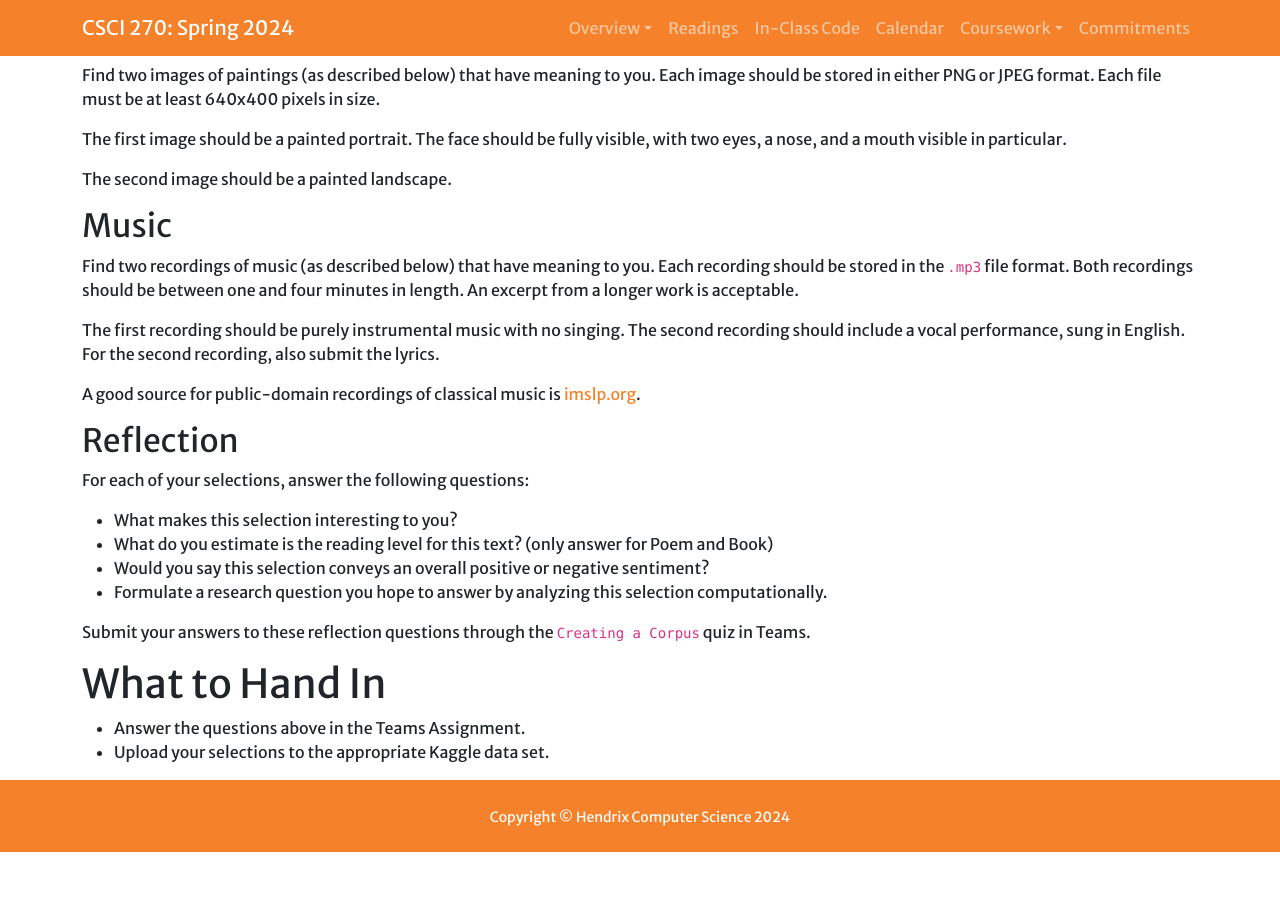
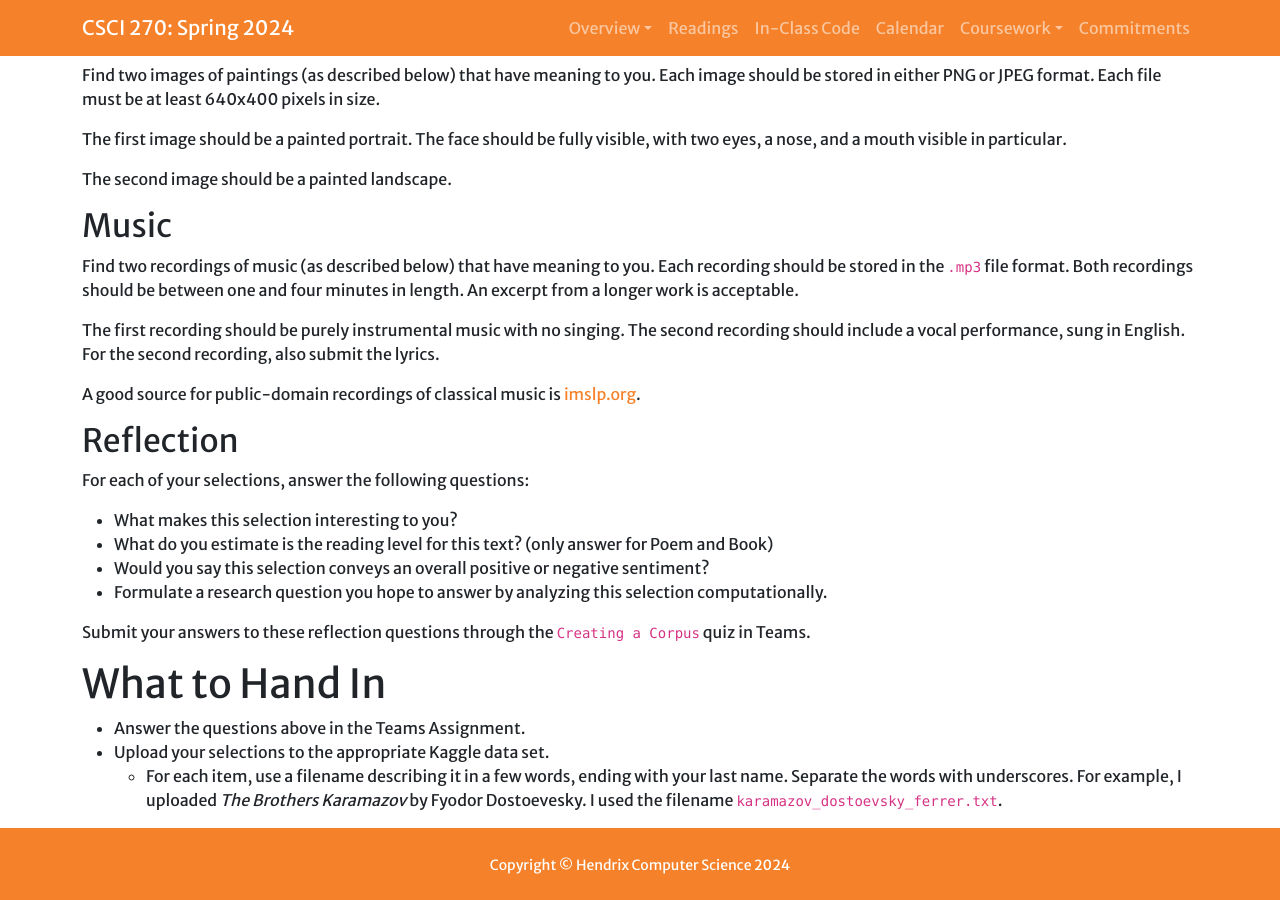
Before and after one commit to Hendrix-CS/csci270, a Jekyll site: the page built from labs/corpus.md, in a window 1280 px wide and 900 px high, scrolled down 820 px. Built offline with Jekyll 4.4.1, drawn with Linux system fonts in a browser that asks for light colours; a script that is not in the unit is left out; our own code applies the rules of GitHub Pages for plain Markdown files; before the commit the page ends 1672 px from its top, so only the background shows below that.

Commit message:
Edit to corpus assignment

```diff
--- a/labs/corpus.md
+++ b/labs/corpus.md
@@ -88,3 +88,6 @@ Submit your answers to these reflection questions through the `Creating a Corpus
 
 * Answer the questions above in the Teams Assignment.
 * Upload your selections to the appropriate Kaggle data set.
+  * For each item, use a filename describing it in a few words, ending with your last name. Separate the words
+    with underscores. For example, I uploaded *The Brothers Karamazov* by Fyodor Dostoevesky. I used
+    the filename `karamazov_dostoevsky_ferrer.txt`.
```
